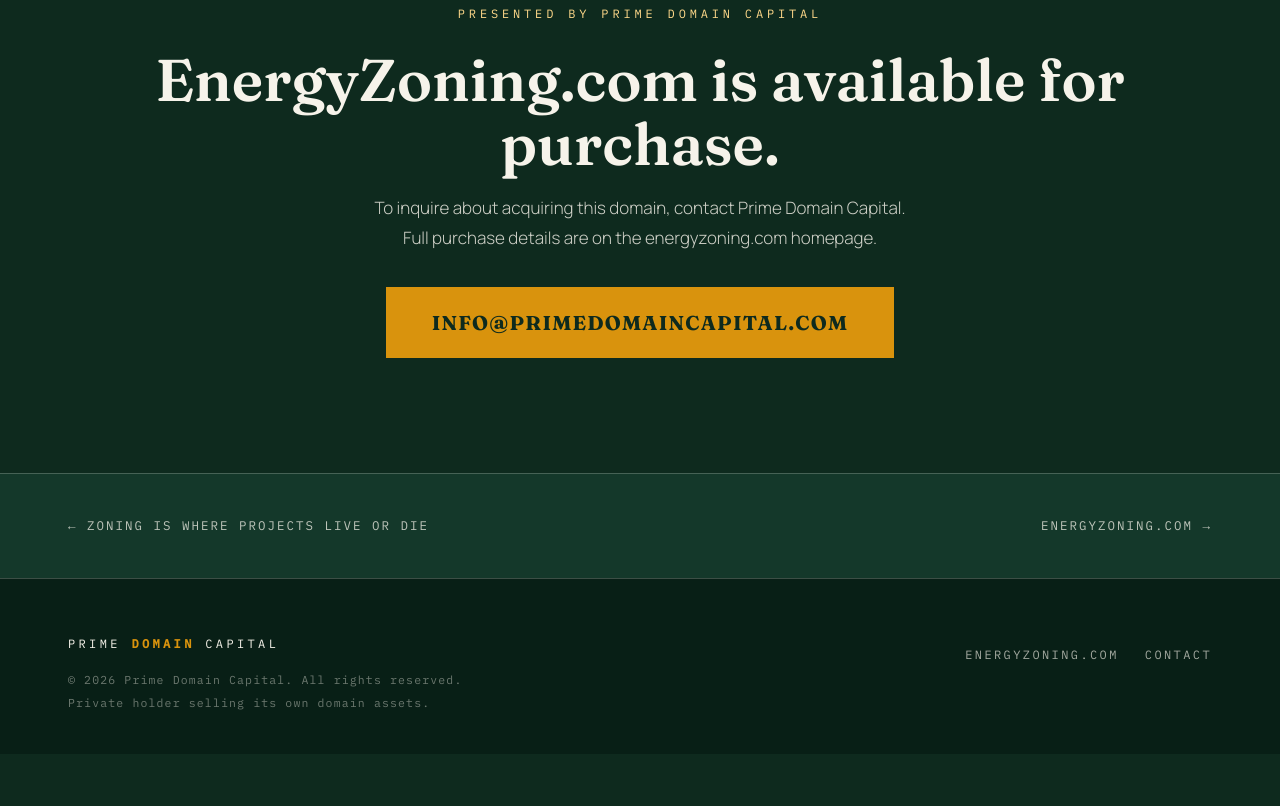
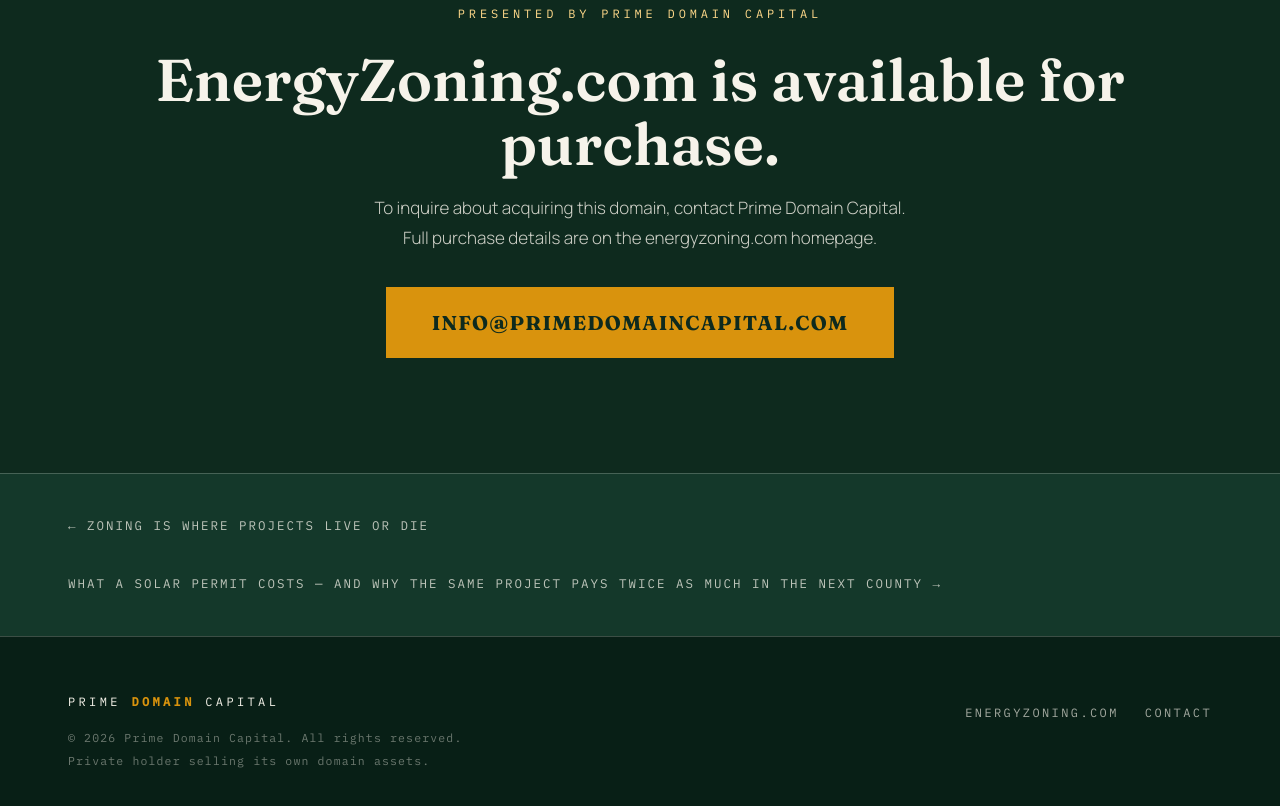
Before and after one commit to primedomaincapital/energyzoning, a plain HTML site: page insights/article4.html in a window 1280 px wide. Shown: the part 3400-4206 px from the top of the page. Before the commit the page ends 4154 px from the top, so only its background shows below. Drawn offline with Linux system fonts and the light colour scheme.

Commit message:
Update article4 Next link to article5 (Batch 3F, 2026-11-19)

```diff
--- a/insights/article4.html
+++ b/insights/article4.html
@@ -152,7 +152,7 @@
 <div class="wrap">
 <div class="article-nav-inner">
 <span><a href="article3.html">&larr; Zoning Is Where Projects Live or Die</a></span>
-<span><a href="../index.html">Energyzoning<wbr>.com &rarr;</a></span>
+<span><a href="article5.html">What a Solar Permit Costs — and Why the Same Project Pays Twice as Much in the Next County &rarr;</a></span>
 </div>
 </div>
 </nav>
```
